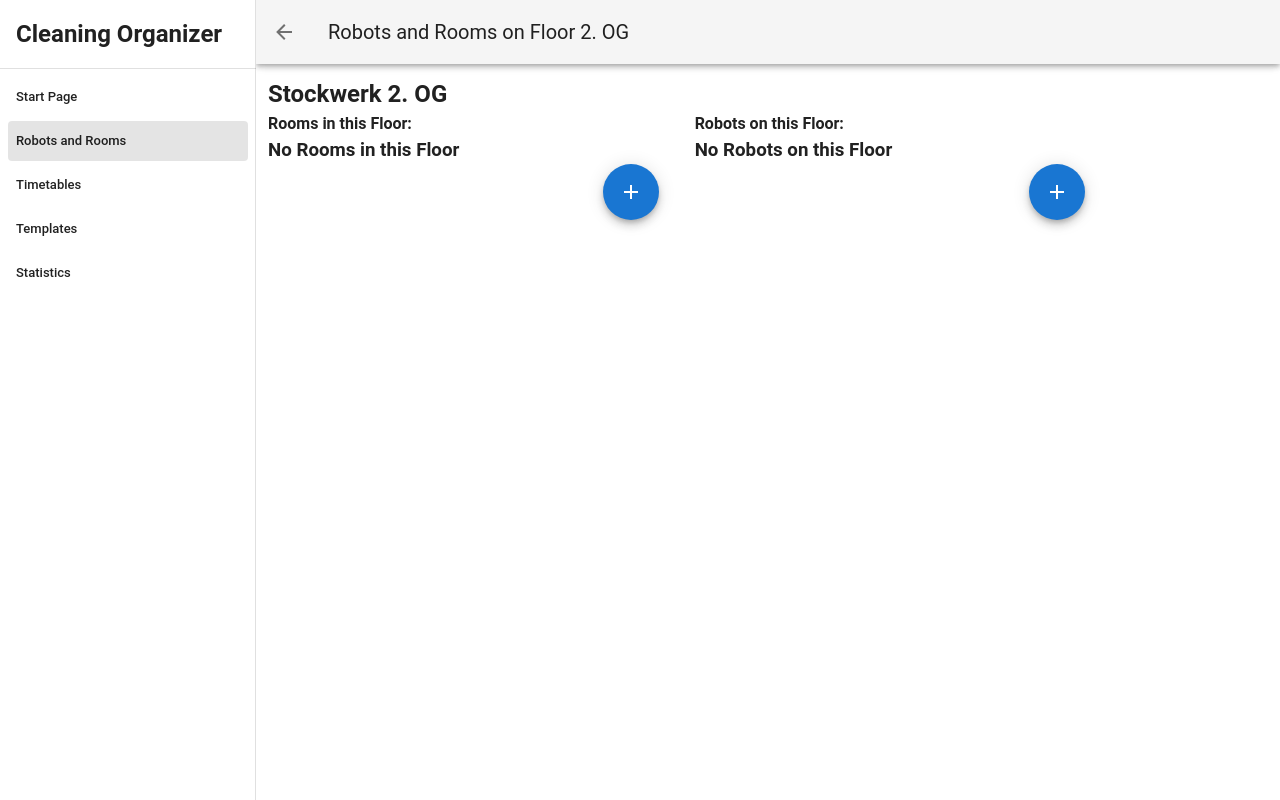
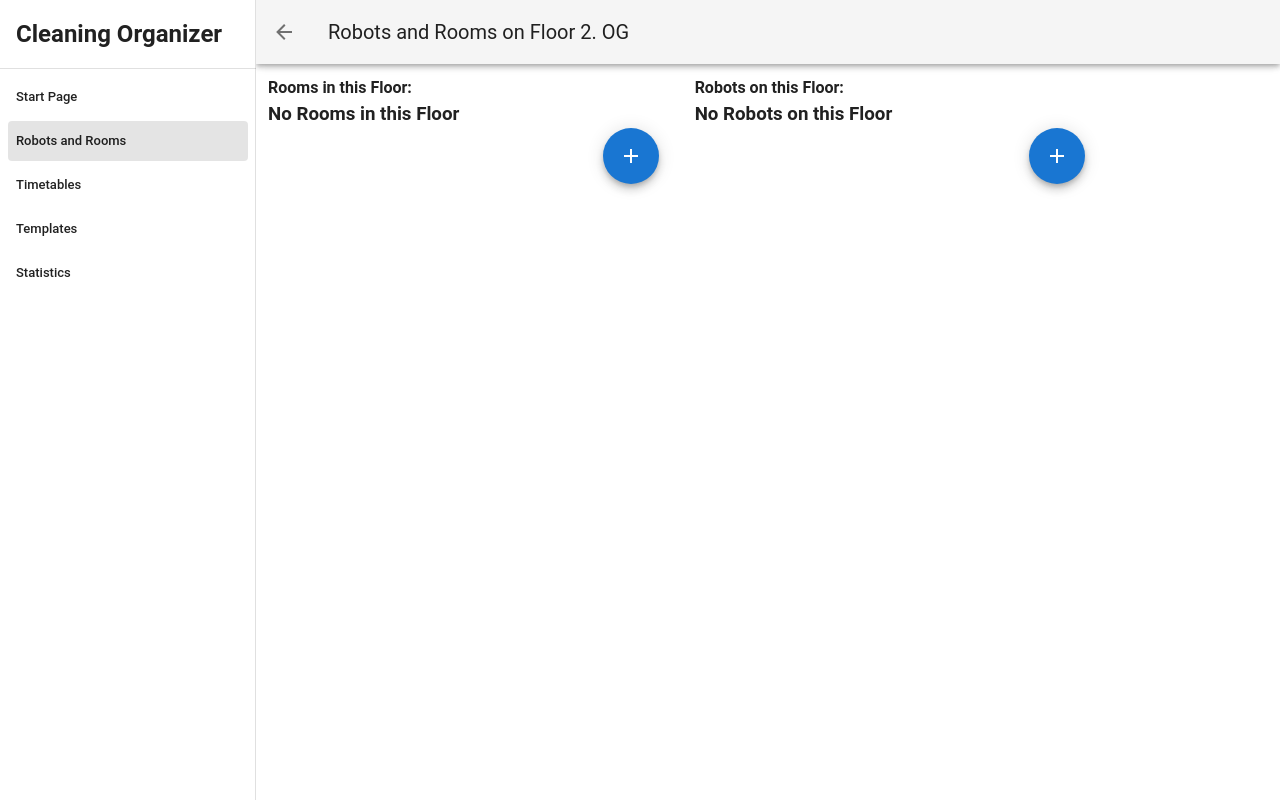
Before and after one commit to sman1011/mmk-a1, a Vue app: page /#/floors/0 in a window 1280 px wide. Built offline with nearby package versions, Linux system fonts and the light colour scheme.

Commit message:
removed sub-headings in the floor pages

```diff
--- a/src/pages/FloorListPage.vue
+++ b/src/pages/FloorListPage.vue
@@ -37,7 +37,6 @@
 
 <template>
     <v-container>
-        <h2>Stockwerke {{floorNameEdit}}</h2>
         <router-link class="text-h6 black--text"
                      v-for="floor in $store.state.floorList"
                      v-bind:key="floor.id"
--- a/src/pages/FloorPage.vue
+++ b/src/pages/FloorPage.vue
@@ -35,7 +35,6 @@
 
 <template>
     <div>
-        <h2>Stockwerk {{$store.state.floor.name}}</h2>
         <v-row>
             <v-col lg="5">
                 <h4>Rooms in this Floor:</h4>
```
